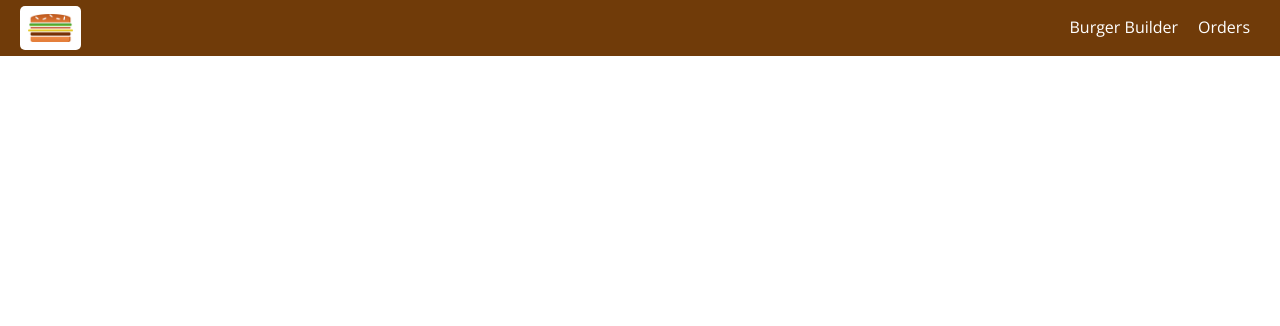
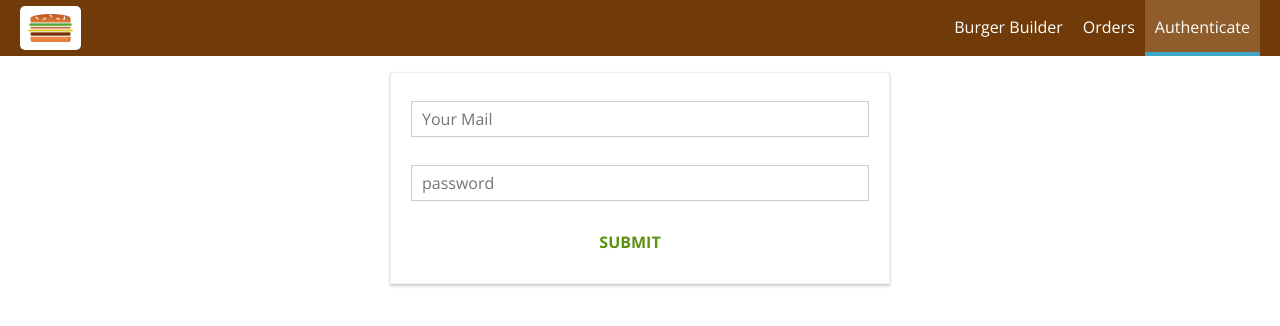
Before and after one commit to SanketDhabarde/BurgerBuilder, a React app: page /auth in a window 1280 px wide. Shown: the top 326 px of the page. Built offline with nearby package versions, Linux system fonts and the light colour scheme.

Commit message:
add auth form

```diff
--- a/src/App.js
+++ b/src/App.js
@@ -4,6 +4,7 @@
 import Checkout from './containers/Checkout/Checkout';
 import {Route, Switch} from 'react-router-dom';
 import Orders from './containers/Orders/Orders';
+import Auth from './containers/Auth/Auth';
 
 class App extends Component {
   render() {
@@ -13,6 +14,7 @@
           <Switch>
             <Route path="/checkout" component={Checkout}/>
             <Route path="/orders" component={Orders}/>
+            <Route path="/auth" component={Auth}/>
             <Route path="/" exact component={BurgerBuilder}/>
           </Switch>
         </Layout>
--- a/src/components/Navigation/NavigationItems/Navigationitems.js
+++ b/src/components/Navigation/NavigationItems/Navigationitems.js
@@ -6,6 +6,7 @@
     <ul className={classes.NavigationItems}>
         <NavigationItem link="/" exact>Burger Builder</NavigationItem>
         <NavigationItem link="/orders"> Orders</NavigationItem>
+        <NavigationItem link="/auth">Authenticate</NavigationItem>
     </ul>
 );
 
--- /dev/null
+++ b/src/containers/Auth/Auth.css
@@ -0,0 +1,16 @@
+.Auth{
+    width: 80%;
+    margin: 20px auto;
+    border: 1px solid #eee;
+    box-shadow: 0 2px 3px #ccc;
+    box-sizing: border-box;
+    padding: 10px;
+    text-align: center;
+}
+
+
+@media (min-width:600px){
+    .Auth{
+        width: 500px;
+    }
+}
--- /dev/null
+++ b/src/containers/Auth/Auth.js
@@ -0,0 +1,103 @@
+import React, { Component } from 'react';
+import Input from '../../components/UI/Input/Input';
+import Button from '../../components/UI/Button/Button';
+import classes from './Auth.css'
+
+class Auth extends Component {
+    state = {
+        controls: {
+            email: {
+                elementType: 'input',
+                elementConfig: {
+                    type: 'email',
+                    placeholder: 'Your Mail'
+                },
+                value: '',
+                validation: {
+                    required: true,
+                    isEmail:true
+                },
+                valid: false,
+                touched: false
+            },
+            password: {
+                elementType: 'input',
+                elementConfig: {
+                    type: 'password',
+                    placeholder: 'password'
+                },
+                value: '',
+                validation: {
+                    required: true,
+                    minLength: 6
+                },
+                valid: false,
+                touched: false
+            }
+        }
+    }
+
+    checkValidity(value, rules){
+        let isValid= true;
+
+        if(rules.required){
+            isValid = value.trim() !== '' && isValid;
+        }
+
+        if(rules.minLength){
+            isValid = value.length >= rules.minLength && isValid;
+        }
+
+        if(rules.maxLength){
+            isValid = value.length <= rules.maxLength && isValid;
+        }
+        return isValid;
+    }
+
+    inputChangedHandler = (event, controlName) =>{
+       const updatedControls = {
+           ...this.state.controls,
+           [controlName]: {
+               ...this.state.controls[controlName],
+               value: event.target.value,
+               valid: this.checkValidity(event.target.value, this.state.controls[controlName].validation),
+               touched: true
+           }
+       }
+       this.setState({controls: updatedControls});
+    }
+
+    render(){
+        const formElements=[];
+
+        for(let key in this.state.controls){
+            formElements.push({
+                id: key,
+                config: this.state.controls[key]
+            });
+        }
+
+        const form = formElements.map(formElement => (
+            <Input
+                key={formElement.id}
+                elementType={formElement.config.elementType}
+                elementConfig={formElement.config.elementConfig}
+                value={formElement.config.value}
+                invalid={!formElement.config.valid}
+                shouldValidate={formElement.config.validation}
+                touched={formElement.config.touched}
+                changed={(event) => this.inputChangedHandler(event, formElement.id)} />
+        ));
+
+        return (
+            <div>
+                <form className={classes.Auth}>
+                    {form}
+                    <Button btnType="Success">SUBMIT</Button>
+                </form>
+            </div>
+        );
+    };
+}
+
+export default Auth;
```
